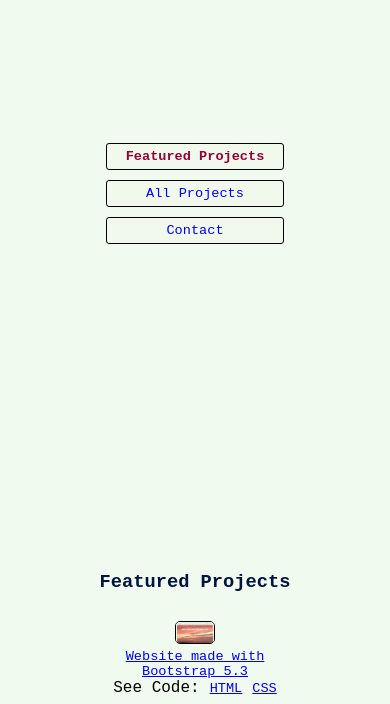
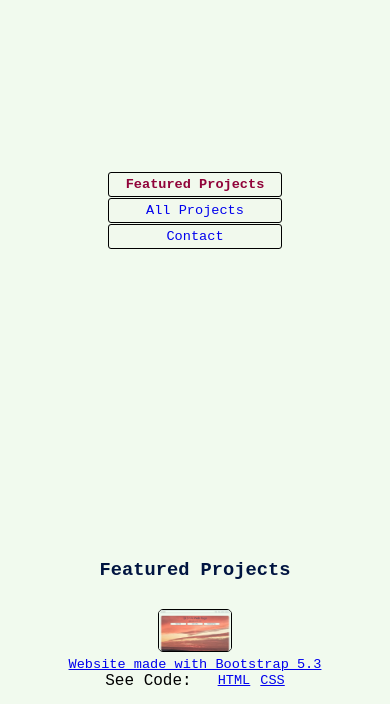
Before and after one commit to zenidreney/portfolio-landing, a plain HTML site: page index.html in a window 390 px wide. Shown: the part 595-1299 px from the top of the page. Drawn offline with Linux system fonts and the light colour scheme; a web font is replaced by a local one.

Commit message:
enhanced responsiveness with em margins

```diff
--- a/styles.css
+++ b/styles.css
@@ -139,13 +139,13 @@ border-radius: 0 0 5px 5px;
 
 
 .mid-item li {
-    width: 50%;
+    width: 100%;
     /*margin-top: 20px;*/
     justify-content: center;
 }
 
 .img-link-container {
-    margin-top: 20px;
+    margin-top: 1.25em;
 }
 
 .link-container {
@@ -159,7 +159,7 @@ border-radius: 0 0 5px 5px;
 
 .link-container p {
 
-    margin-right: 10px;
+    margin-right: 1.625em;
 }
 
 .link-ul {
@@ -196,8 +196,8 @@ border-radius: 0 0 5px 5px;
 .btn-about {
     border: 1px solid black;
     background-color: rgba(241, 250, 238, 0.9);
-    padding: 5px 10px;
-    margin: 5px;
+    padding: 0.3em 0.6em;
+    margin: 0.3px;
     border-radius: 3px;
     width: 30%;
     text-decoration: none;
@@ -236,7 +236,7 @@ border-radius: 0 0 5px 5px;
     }
 
     .mid-item li {
-        width: 50%;
+        width: 95%;
     }
 
     .low-item {
```
